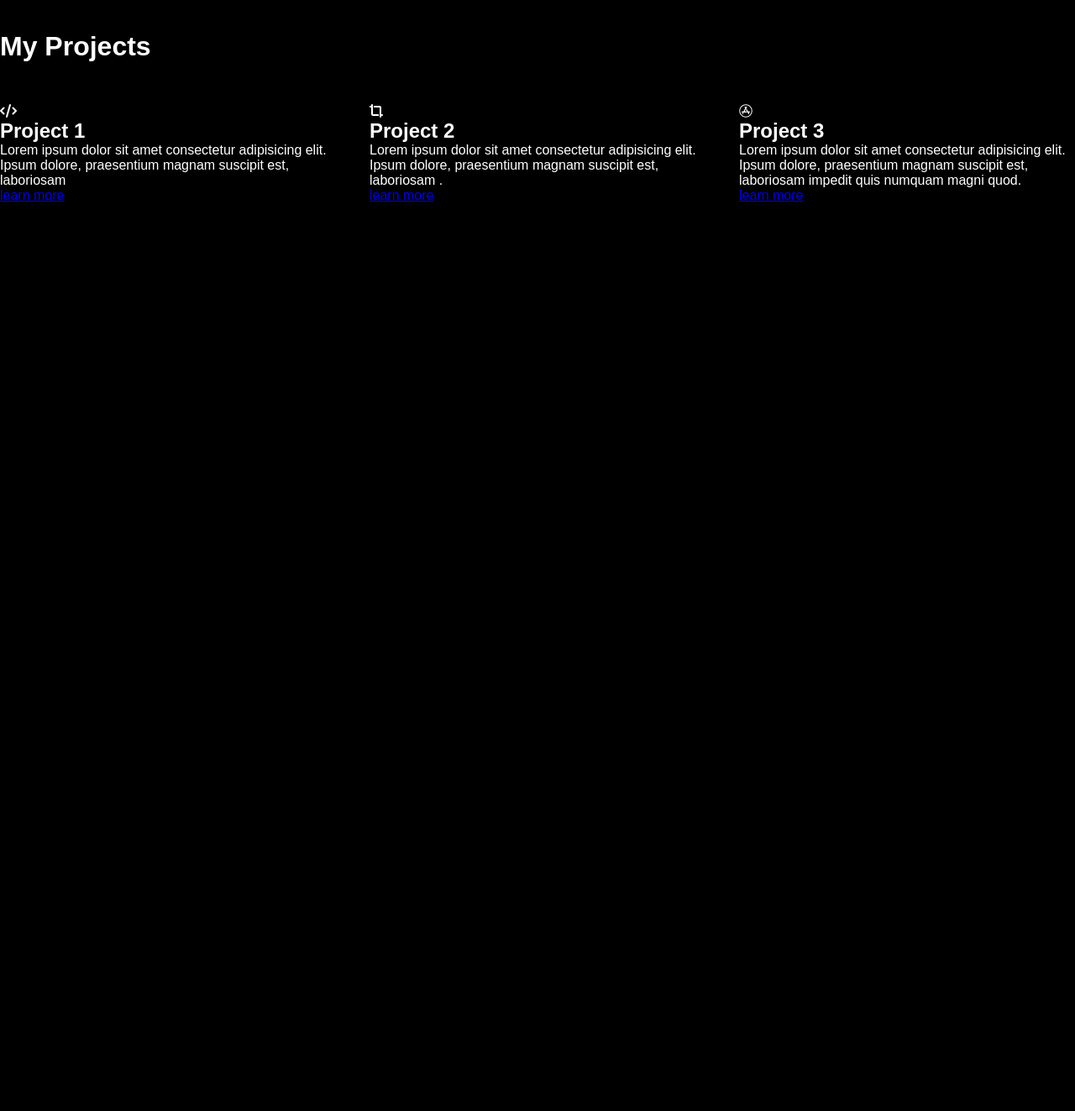
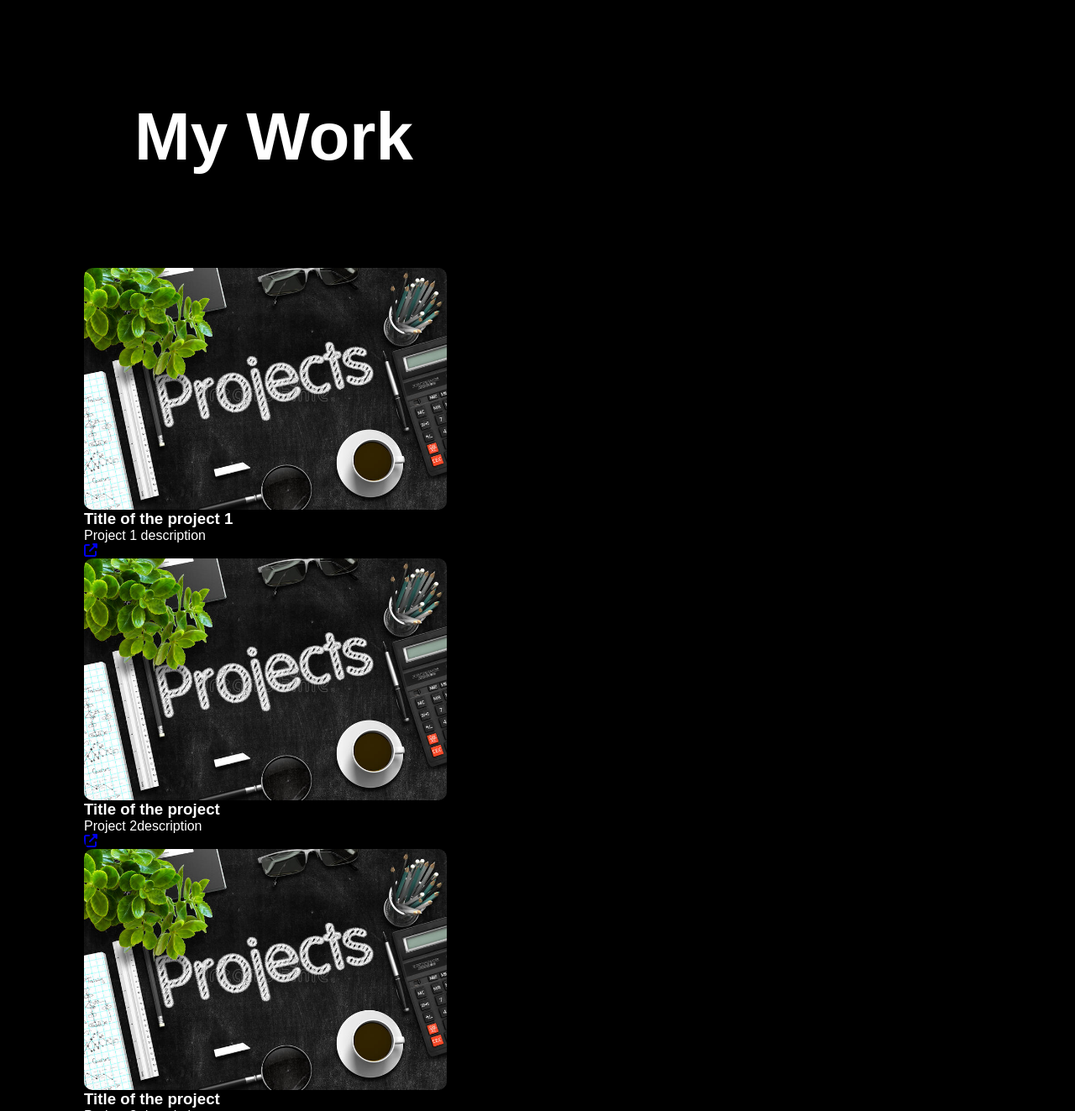
Before and after one commit to bhumika8527/PORTFOLIO, a plain HTML site: page portfolio.html in a window 1280 px wide. Shown: the part 1591-2914 px from the top of the page at 84% size. Before the commit the page ends 1863 px from the top, so only its background shows below. Drawn offline with Linux system fonts and the light colour scheme.

Commit message:
make changes

```diff
--- a/portfolio.css
+++ b/portfolio.css
@@ -158,14 +158,23 @@ body{
 .tab-contents.active-tab {
     display: block;
 }
-/* <!------------------projects-------------> */
-#projects{
-    padding: 30px 0;
+/* <!------------------portfolio-------------> */
+#portfolio{
+    padding: 50px 100px;
 }
-.project-list{
+.work-list{
     display: grid;
-    grid-template-columns:repeat(auto-fit,minmax(250px,1fr));
+    grid-template-columns: repeat(auto-fit,minmax(250px,1fr));
     grid-gap:40px;
     margin-top: 50px;
-
 }
+.work{
+    border-radius: 10px;
+    position: relative;
+    overflow: hidden;
+}
+.work img{
+    width:40%;
+    border-radius: 10px;
+    display: block;
+}
--- a/portfolio.html
+++ b/portfolio.html
@@ -74,34 +74,41 @@
             </div>
         </div>
     </div>
-<!----------------Projects-------------->
-<div id="projects">
+
+<!-------------------Portfolio--------------->
+<div id="portfolio">
     <div class="container">
-        <h1 class="sub-title">My Projects</h1>
-        <div class="project-list">
-           <div>
-            <i class="fas fa-code"></i>
-            <h2>Project 1</h2>
-            <p>Lorem ipsum dolor sit amet consectetur adipisicing elit. Ipsum dolore, praesentium magnam suscipit est, laboriosam </p>
-            <a href="#">learn more</a>
-           </div>
-            <div>
-            <i class="fas fa-crop-alt"></i>
-            <h2>Project 2</h2>
-            <p>Lorem ipsum dolor sit amet consectetur adipisicing elit. Ipsum dolore, praesentium magnam suscipit est, laboriosam .</p>
-            <a href="#">learn more</a>
-           </div>
-            <div>
-                <i class="fab fa-app-store"></i>
-            <h2>Project 3</h2>
-            <p>Lorem ipsum dolor sit amet consectetur adipisicing elit. Ipsum dolore, praesentium magnam suscipit est, laboriosam impedit quis numquam magni  quod.</p>
-            <a href="#">learn more</a>
-           </div>
+        <h1 class="sub-title1">My Work</h1>
+        <div class="work-list">
+            <div class="work">
+                <img src="project1.png">
+                <div class="layer">
+                    <h3>Title of the project 1</h3>
+                    <p>Project 1 description</p>
+                    <a href="#"><i class="fas fa-external-link-alt"></i></a>
+                </div>
 
+             <div class="work">
+                <img src="project2.png">
+                <div class="layer">
+                    <h3>Title of the project</h3>
+                    <p>Project 2description</p>
+                    <a href="#"><i class="fas fa-external-link-alt"></i></a>
+                </div>
+            </div>
+             <div class="work">
+                <img src="project3.png">
+                <div class="layer">
+                    <h3>Title of the project</h3>
+                    <p>Project 3 description</p>
+                    <a href="#"><i class="fas fa-external-link-alt"></i></a>
+                </div>
+            </div>
         </div>
     </div>
+
+
 </div>
-
 
 
 
```
Also changed, not shown: project1.png (added), project2.png (added), project3.png (added).
